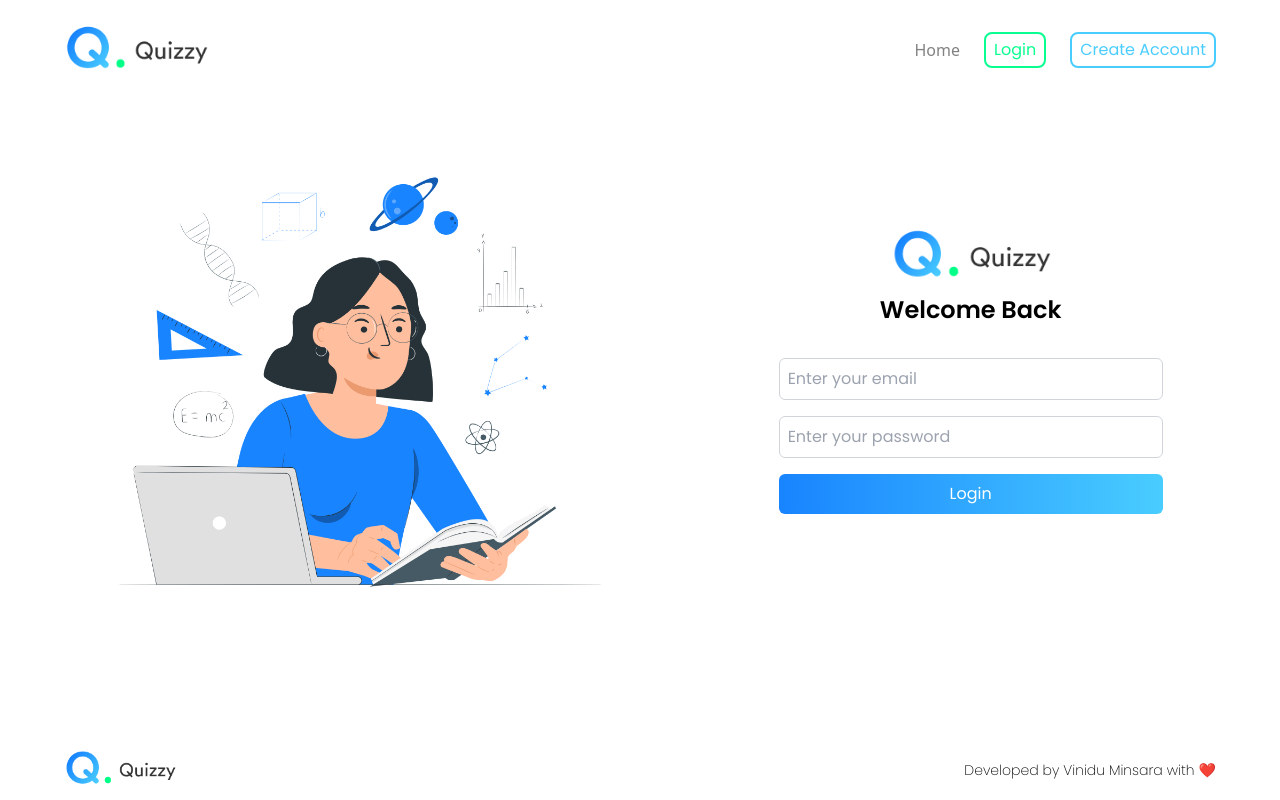
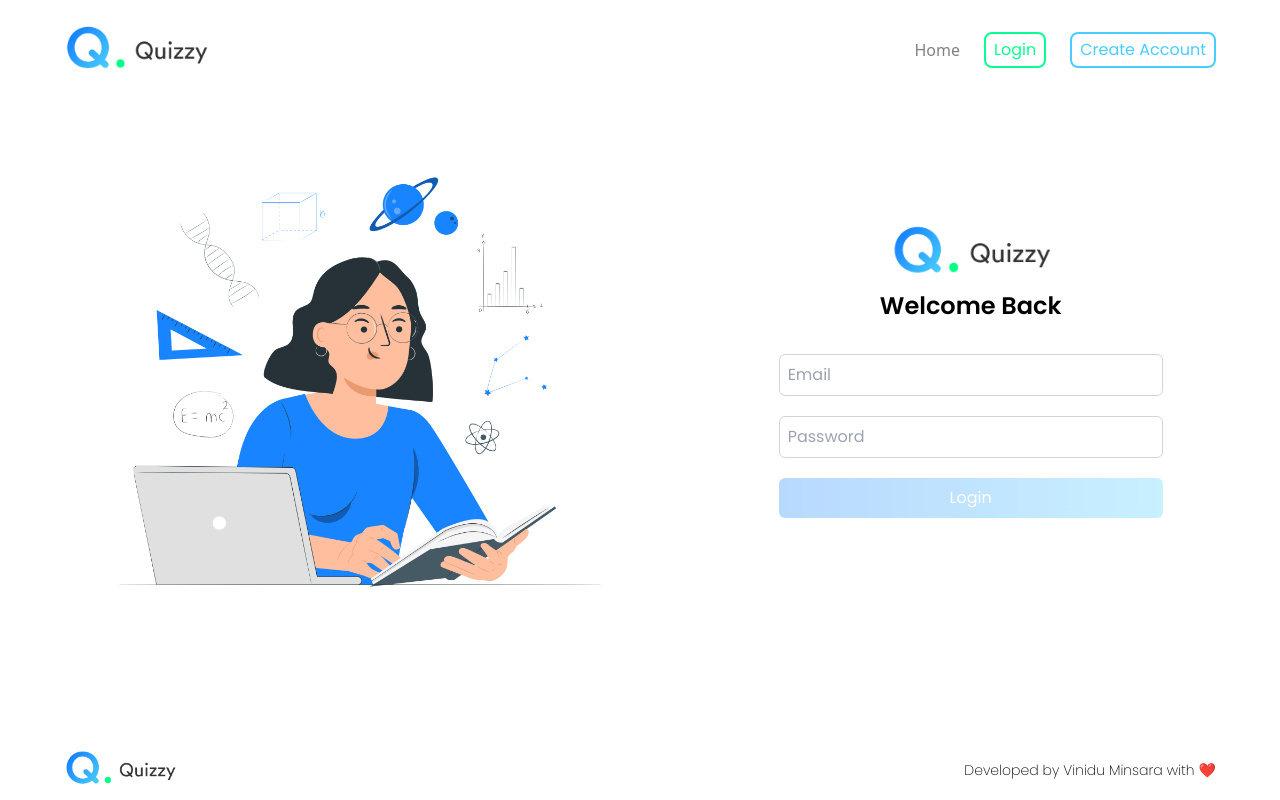
Before and after one commit to viniduminsara/Quizzy, a React (Vite) app: page /login in a window 1280 px wide. Built offline with nearby package versions, Linux system fonts and the light colour scheme; no server answers.

Commit message:
fix: optimize code

```diff
--- a/src/components/HomeCard.jsx
+++ b/src/components/HomeCard.jsx
@@ -1,9 +1,17 @@
-const HomeCard = ({ icon, title, description, bgColor }) => {
+import { GrSelect } from 'react-icons/gr';
+import { IoBookOutline } from 'react-icons/io5';
+import { TbListDetails } from 'react-icons/tb';
+
+const HomeCard = ({ icon, title, description, bgColor, iconColor }) => {
 
     return (
         <div className="flex flex-col w-64 p-6 bg-white rounded-lg ">
             <div className={`w-12 h-12 ${bgColor} flex items-center justify-center rounded-full mb-4`}>
-                {icon}
+                {icon === 'GrSelect' ?
+                    <GrSelect color={iconColor} size={18}/> :
+                    icon === 'IoBookOutline' ? <IoBookOutline color={iconColor} size={18}/> :
+                        <TbListDetails color={iconColor} size={18}/>
+                }
             </div>
             <h3 className="text-lg text-left poppins-regular mb-2">{title}</h3>
             <p className="text-sm text-secondary poppins-light text-left w-48">{description}</p>
--- a/src/components/StyledInput.jsx
+++ b/src/components/StyledInput.jsx
@@ -1,13 +1,15 @@
-const StyledInput = ({ type, placeholder, value, onChangeHandler }) => {
+const StyledInput = (props) => {
+    const { errorMessage, onChange, ...inputProps } = props;
 
     return (
-        <input
-            type={type}
-            placeholder={placeholder}
-            value={value}
-            onChange={onChangeHandler}
-            className='poppins-regular border border-gray-300 p-2 rounded-md'
-        />
+        <div>
+            <input
+                {...inputProps}
+                onChange={onChange}
+                className='poppins-regular w-full mb-1 border border-gray-300 p-2 rounded-md invalid:[&:not(:placeholder-shown):not(:focus)]:border-red-500 peer'
+            />
+            <span className='poppins-light text-xs hidden text-red-400 peer-[&:not(:placeholder-shown):not(:focus):invalid]:block'>{errorMessage}</span>
+        </div>
     )
 }
 
--- a/src/pages/Login.jsx
+++ b/src/pages/Login.jsx
@@ -3,37 +3,23 @@ import Logo from "../assets/Logo.png";
 import StyledInput from "../components/StyledInput.jsx";
 import Image from "../assets/Login.png";
 import { getAuth, signInWithEmailAndPassword } from "firebase/auth";
-import { toast, ToastContainer } from 'react-toastify';
+import { toast } from 'react-toastify';
 import 'react-toastify/dist/ReactToastify.css';
 import {useNavigate} from "react-router-dom";
+import {inputsFieldsData} from "../utils/inputFieldsData.js";
 
 const Login = () => {
-    const [email, setEmail] = useState('');
-    const [password, setPassword] = useState('');
+    const [inputValues, setInputValues] = useState({
+        email: '',
+        password: '',
+    });
     const navigate = useNavigate();
 
     const handleSubmit = (e) => {
         e.preventDefault();
 
-        const emailRegex = /^[^\s@]+@[^\s@]+\.[^\s@]+$/;
-
-        if (!email) {
-            toast.error('Email is required');
-            return;
-        }
-
-        if (!emailRegex.test(email)) {
-            toast.error('Invalid email format');
-            return;
-        }
-
-        if (password.length < 6) {
-            toast.error('Password is required');
-            return;
-        }
-
         const auth = getAuth();
-        signInWithEmailAndPassword(auth, email, password)
+        signInWithEmailAndPassword(auth, inputValues.email, inputValues.password)
             .then((userCredential) => {
                 const user = userCredential.user;
                 console.log(user);
@@ -45,29 +31,29 @@ const Login = () => {
             });
     };
 
+    const handleOnChange = (e) => {
+        setInputValues({ ...inputValues, [e.target.name]: e.target.value });
+    }
+
     return (
         <>
             <section className='flex flex-col-reverse md:flex-row justify-center items-center lg:space-x-32'>
                 <img src={Image} alt='hero image' className='w-96 md:w-5/12'/>
                 <div className='px-6'>
-                    <form onSubmit={handleSubmit} className='w-96 flex flex-col px-8 md:px-0 space-y-4'>
+                    <form onSubmit={handleSubmit} className='w-96 flex flex-col px-8 md:px-0 space-y-4 group'>
                         <div className='flex flex-col justify-center items-center mb-4'>
                             <img src={Logo} alt="logo" className='w-40'/>
                             <h3 className='text-2xl poppins-semibold'>Welcome Back</h3>
                         </div>
-                        <StyledInput
-                            type='text'
-                            placeholder='Enter your email'
-                            value={email}
-                            onChangeHandler={(e) => setEmail(e.target.value)}
-                        />
-                        <StyledInput
-                            type='password'
-                            placeholder='Enter your password'
-                            value={password}
-                            onChangeHandler={(e) => setPassword(e.target.value)}
-                        />
-                        <button type='submit' className='bg-gradient poppins-regular text-white p-2 rounded-md'>
+                        {inputsFieldsData.map((input) => (
+                            <StyledInput
+                                key={input.id}
+                                {...input}
+                                value={inputValues[input.name]}
+                                onChange={handleOnChange}
+                            />
+                        ))}
+                        <button type='submit' className='bg-gradient poppins-regular text-white p-2 rounded-md group-invalid:pointer-events-none group-invalid:opacity-30'>
                             Login
                         </button>
                     </form>
--- a/src/pages/Quiz.jsx
+++ b/src/pages/Quiz.jsx
@@ -96,7 +96,7 @@ const Quiz = () => {
                 </button>
 
                 {showConfirmModal && (
-                    <div className='fixed top-0 left-0 w-full h-full bg-gray-500 bg-opacity-50 flex justify-center items-center'>
+                    <div className='fixed top-0 left-0 w-full h-full px-4 bg-gray-500 bg-opacity-50 flex justify-center items-center'>
                         <div className='bg-white rounded-lg p-4'>
                             <h2 className='text-lg poppins-semibold mb-2'>Confirm Submission</h2>
                             <p className='mb-4 poppins-regular'>Are you sure you want to submit your answers?</p>
--- a/src/pages/Signup.jsx
+++ b/src/pages/Signup.jsx
@@ -1,39 +1,25 @@
 import { useState } from 'react';
 import Learning from "../assets/Signup.png";
 import Logo from "../assets/Logo.png";
-import StyledInput from "../components/StyledInput.jsx";
 import { getAuth, createUserWithEmailAndPassword } from "firebase/auth";
 import { toast } from 'react-toastify';
 import 'react-toastify/dist/ReactToastify.css';
 import {useNavigate} from "react-router-dom";
+import {inputsFieldsData} from "../utils/inputFieldsData.js";
+import StyledInput from "../components/StyledInput.jsx";
 
 const Signup = () => {
-    const [email, setEmail] = useState('');
-    const [password, setPassword] = useState('');
+    const [inputValues, setInputValues] = useState({
+        email: '',
+        password: '',
+    });
     const navigate = useNavigate();
 
     const handleSubmit = (e) => {
         e.preventDefault();
 
-        const emailRegex = /^[^\s@]+@[^\s@]+\.[^\s@]+$/;
-
-        if (!email) {
-            toast.error('Email is required');
-            return;
-        }
-
-        if (!emailRegex.test(email)) {
-            toast.error('Invalid email format');
-            return;
-        }
-
-        if (password.length < 6) {
-            toast.error('Password must be at least 6 characters');
-            return;
-        }
-
         const auth = getAuth();
-        createUserWithEmailAndPassword(auth, email, password)
+        createUserWithEmailAndPassword(auth, inputValues.email, inputValues.password)
             .then((userCredential) => {
                 const user = userCredential.user;
                 console.log(user);
@@ -45,28 +31,28 @@ const Signup = () => {
             });
     };
 
+    const handleOnChange = (e) => {
+        setInputValues({ ...inputValues, [e.target.name]: e.target.value });
+    }
+
     return (
         <>
             <section className='flex flex-col md:flex-row justify-center items-center lg:space-x-32'>
                 <div className='px-6'>
-                    <form onSubmit={handleSubmit} className='w-96 flex flex-col px-8 md:px-0 space-y-4'>
+                    <form onSubmit={handleSubmit} className='w-96 flex flex-col px-8 md:px-0 space-y-4 group'>
                         <div className='flex flex-col justify-center items-center mb-4'>
                             <img src={Logo} alt="logo" className='w-40'/>
                             <h3 className='text-2xl poppins-semibold'>Welcome to Quizzy</h3>
                         </div>
-                        <StyledInput
-                            type='email'
-                            placeholder='Enter your email'
-                            value={email}
-                            onChangeHandler={(e) => setEmail(e.target.value)}
-                        />
-                        <StyledInput
-                            type='password'
-                            placeholder='Enter your password'
-                            value={password}
-                            onChangeHandler={(e) => setPassword(e.target.value)}
-                        />
-                        <button type='submit' className='bg-gradient poppins-regular text-white p-2 rounded-md'>
+                        {inputsFieldsData.map((input) => (
+                            <StyledInput
+                                key={input.id}
+                                {...input}
+                                value={inputValues[input.name]}
+                                onChange={handleOnChange}
+                            />
+                        ))}
+                        <button type='submit' className='bg-gradient poppins-regular text-white p-2 rounded-md group-invalid:pointer-events-none group-invalid:opacity-30'>
                             Sign Up
                         </button>
                     </form>
--- /dev/null
+++ b/src/utils/homeCardData.js
@@ -0,0 +1,23 @@
+export const homeCards = [
+    {
+        icon: 'GrSelect',
+        iconColor: '#FF75B7',
+        title: 'Select a Quiz',
+        description: 'Choose from a variety of quizzes that match your interests and test your knowledge across different subjects.',
+        bgColor: 'bg-pink-100',
+    },
+    {
+        icon: 'IoBookOutline',
+        iconColor: '#63A1FF',
+        title: 'Complete the Quiz',
+        description: 'Answer each question by selecting the correct option. Take your time and do your best to complete the quiz.',
+        bgColor: 'bg-blue-100',
+    },
+    {
+        icon: 'TbListDetails',
+        iconColor: '#2EFF9C',
+        title: 'View Your Score',
+        description: 'Once the quiz is finished, see your results instantly. Review your performance and understand where you excelled or need improvement.',
+        bgColor: 'bg-green-100',
+    },
+];
--- /dev/null
+++ b/src/utils/inputFieldsData.js
@@ -0,0 +1,20 @@
+export const inputsFieldsData = [
+    {
+        id: 1,
+        name: "email",
+        type: "email",
+        placeholder: "Email",
+        errorMessage: "Please enter a valid email address",
+        required: true,
+    },
+    {
+        id: 2,
+        name: "password",
+        type: "password",
+        placeholder: "Password",
+        errorMessage:
+            "Password should be 8-20 characters and include at least 1 letter, 1 number and 1 special character",
+        pattern: `^(?=.*[0-9])(?=.*[a-zA-Z])(?=.*[!@#$%^&*])[a-zA-Z0-9!@#$%^&*]{8,20}$`,
+        required: true,
+    },
+];
```
Also changed, not shown: src/components/QuizResult.jsx (+8 -6 lines), src/pages/Home.jsx (+11 -21 lines).
